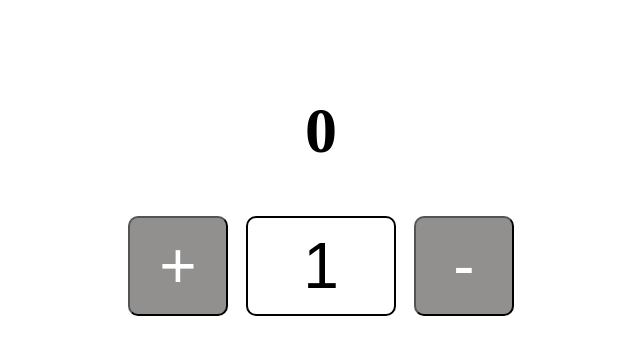
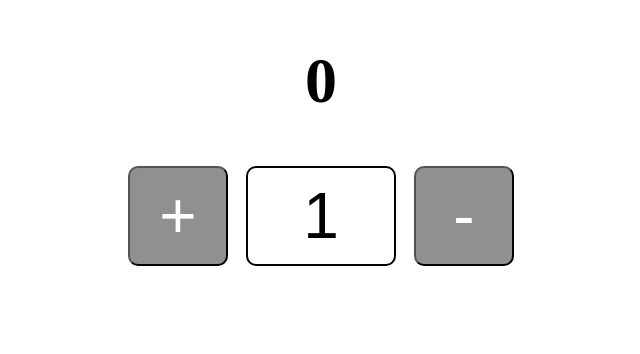
Before and after one commit to fagleyali/Unit-1-Assessment, a plain HTML site: page index.html in a window 1280 px wide. Shown: the part 156-510 px from the top of the page, without its empty margins (319-959 px from the left). Drawn offline with Linux system fonts and the light colour scheme.

Commit message:
fixed body margin

```diff
--- a/css/style.css
+++ b/css/style.css
@@ -6,7 +6,7 @@
   body {
         height: 100vh;
         /* align-items: center; */
-        margin: 250px auto;
+        margin: 200px auto;
         text-align: center;
   }
 
```
